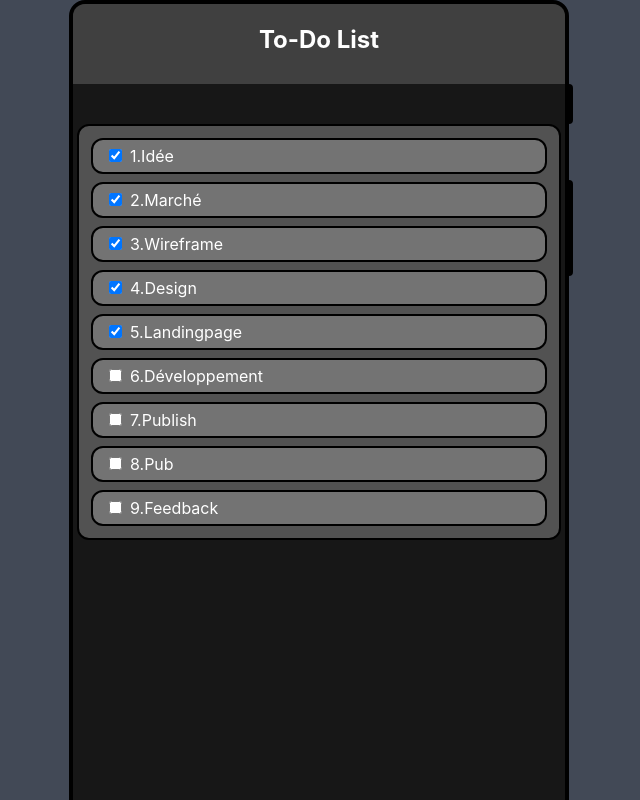
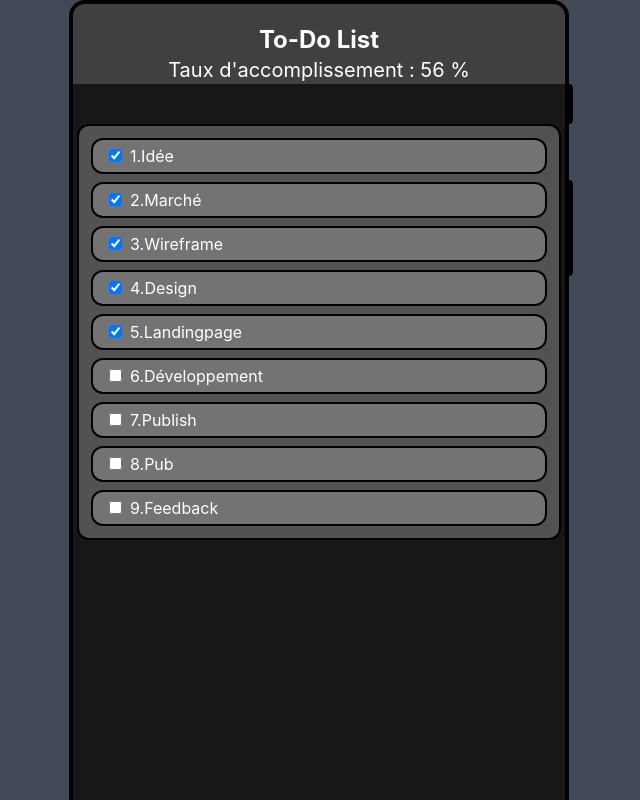
Before and after one commit to GonzalesAndy/DevMobile, a React (Create React App) app: page / in a window 1280 px wide. Shown: the top 800 px of the page, without its empty margins (321-961 px from the left). Built offline with nearby package versions, Linux system fonts and the light colour scheme.

Commit message:
Ajout pourcentage (change dynamiquement)

```diff
--- a/src/App.js
+++ b/src/App.js
@@ -3,16 +3,33 @@ import './App.css';
 import Header from './Header.js';
 import Footer from './Footer.js';
 import TaskList from './TaskList';
+import LocalStorage from './LocalStorage';
 
 class App extends Component {
+  constructor(props) {
+    super(props);
+    const localStorage = new LocalStorage();
+    const tasks = localStorage.getTasks();
+    const uncheckedTasksCount = tasks.filter(task => !task.isChecked).length;
+    this.state = {
+      checkedTasksCount: tasks.length > 0 ? Math.round((tasks.length - uncheckedTasksCount) / tasks.length * 100) : 0
+    };
+    this.updateCheckedTasks = this.updateCheckedTasks.bind(this);
+  }
+
+  updateCheckedTasks(checkedTasksCount) {
+    this.setState({ checkedTasksCount });
+  }
+
   render() {
+    const { checkedTasksCount } = this.state;
     return (
       <div className="App relative h-[950px] w-[500px] border border-4 border-black rounded-2xl bg-neutral-900">
         <span class="absolute -right-2 top-20 border border-4 border-black h-10 rounded-md"></span>
         <span class="absolute -right-2 top-44 border border-4 border-black h-24 rounded-md"></span>
         <div className='flex-row h-full'>
-          <Header />
-          <TaskList />
+          <Header checkedTasksCount={checkedTasksCount} />
+          <TaskList updateCheckedTasks={this.updateCheckedTasks} />
           <Footer />
         </div>
       </div>
--- a/src/Header.js
+++ b/src/Header.js
@@ -1,11 +1,14 @@
 import React, {Component} from "react";
+
 
 class Header extends Component {
     render() {
+        const { checkedTasksCount } = this.props;
         return (
             //Header affiche la progression, à savoir le nombre de Taches restantes (isChecked = false) Vs le nombre total.
-            <header className="items-center h-20 w-full bg-neutral-700 pt-5 rounded-t-xl">
+            <header className="items-center h-30 w-full bg-neutral-700 pt-5 pd-5 rounded-t-xl">
                 <h1 className="text-2xl text-white font-bold">To-Do List</h1>
+                <p className="text-xl text-white">Taux d'accomplissement :  {checkedTasksCount} %</p>
             </header>
         );
     }
--- a/src/TaskList.js
+++ b/src/TaskList.js
@@ -19,6 +19,10 @@ class TaskList extends Component {
         this.setState({ tasks: updatedTasks });
         const localStorage = new LocalStorage();
         localStorage.saveTasks(updatedTasks);
+
+
+        const checkedTasksCount = updatedTasks.filter((task) => task.isChecked).length;
+        this.props.updateCheckedTasks(Math.round(checkedTasksCount/updatedTasks.length*100));
     }
 
     render() {
```
